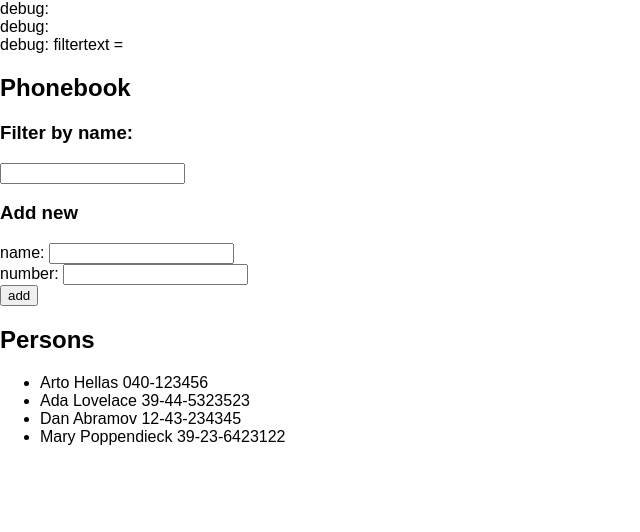
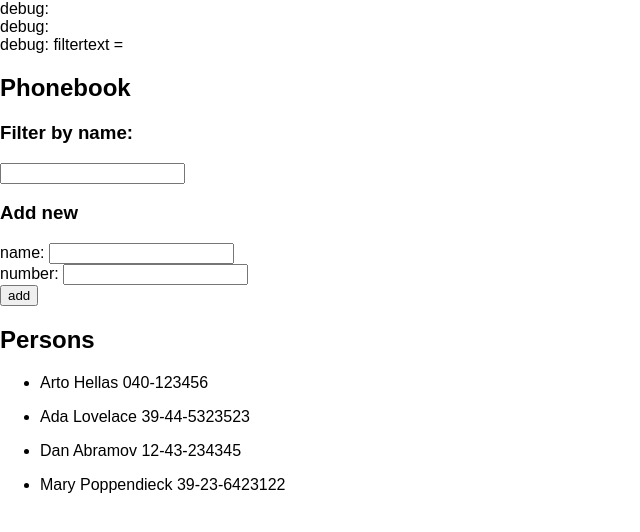
Before and after one commit to stylized-substance/Full-Stack-open-2022, a React (Create React App) app in the folder part2/phonebook/: page / in a window 1280 px wide. Shown: the top 532 px of the page, without its empty margins (0-640 px from the left). Built offline with nearby package versions, Linux system fonts and the light colour scheme.

Commit message:
started extracting PersonsList component

```diff
--- a/part2/phonebook/src/App.js
+++ b/part2/phonebook/src/App.js
@@ -1,13 +1,6 @@
 import React from 'react';
 import { useState } from 'react'
-
-const PersonsList = ({ name, number }) => {
-  return (
-  <li>
-    {name} {number}
-  </li>
-  )
-}
+import PersonsList from './components/PersonsList'
 
 const App = () => {
   const [persons, setPersons] = useState([
@@ -78,11 +71,9 @@ const App = () => {
       </form>
 
       <h2>Persons</h2>
-      <ul>
         {personsToDisplay.map(person =>
           <PersonsList name={person.name} number={person.number} key={person.id} />
         )}
-      </ul>
     </div>
   )
 }
--- /dev/null
+++ b/part2/phonebook/src/components/PersonsList.js
@@ -0,0 +1,13 @@
+import React from 'react'
+
+const PersonsList = ({ name, number }) => {
+    return (
+    <ul>
+        <li>
+        {name} {number}
+        </li>
+    </ul>
+    )
+  }
+
+export default PersonsList
```
